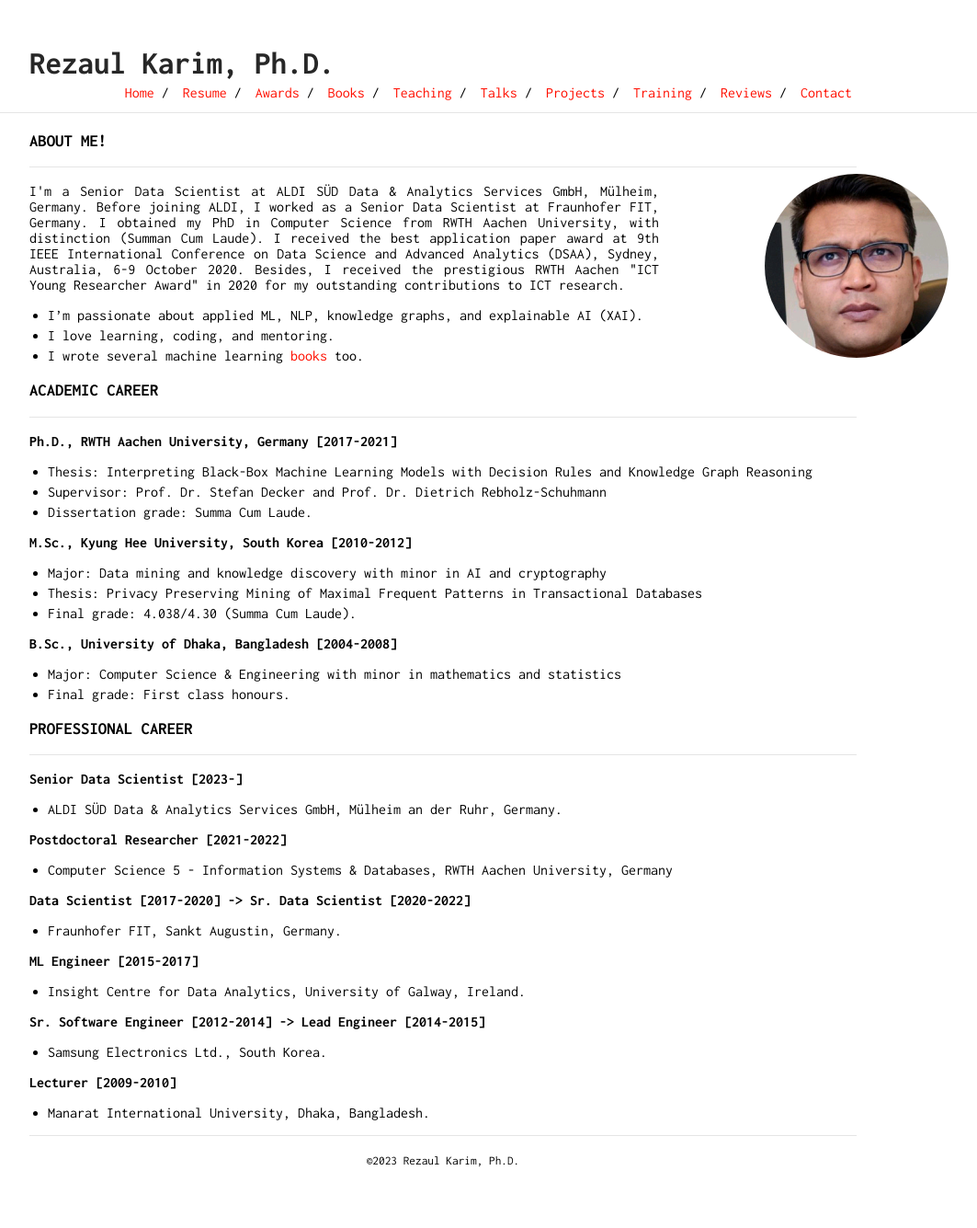
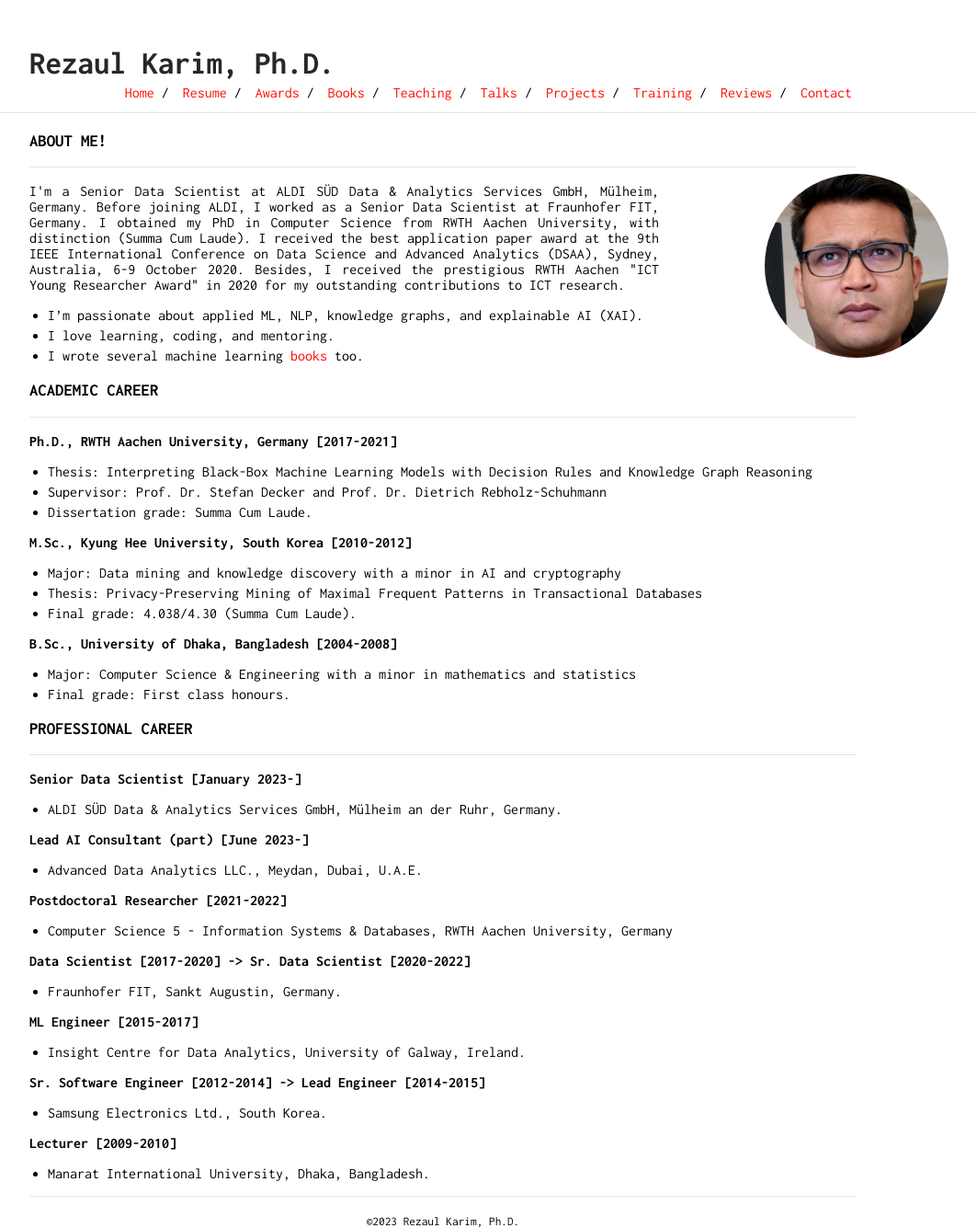
Before and after one commit to rezacsedu/rezacsedu.github.io, a Jekyll site: the page built from index.md, in a window 1280 px wide. Shown: the whole page at 92% size, without its empty margins (158-1221 px from the left). Built offline with Jekyll 4.4.1, drawn with Linux system fonts in a browser that asks for light colours; our own code applies the rules of GitHub Pages for plain Markdown files; before the commit the page ends 1269 px from its top, so only the background shows below that.

Commit message:
Update index.md

```diff
--- a/index.md
+++ b/index.md
@@ -2,7 +2,7 @@
 ___
 <img class="profile-picture" src="img/1664312512000.jpg" width="100">
 
-<p style='text-align: justify;'> I'm a Senior Data Scientist at ALDI SÜD Data & Analytics Services GmbH, Mülheim, Germany. Before joining ALDI, I worked as a Senior Data Scientist at Fraunhofer FIT, Germany. I obtained my PhD in Computer Science from RWTH Aachen University, with distinction (Summan Cum Laude). I received the best application paper award at 9th IEEE International Conference on Data Science and Advanced Analytics (DSAA), Sydney, Australia, 6-9 October 2020. Besides, I received the prestigious RWTH Aachen "ICT Young Researcher Award" in 2020 for my outstanding contributions to ICT research.</p>
+<p style='text-align: justify;'> I'm a Senior Data Scientist at ALDI SÜD Data & Analytics Services GmbH, Mülheim, Germany. Before joining ALDI, I worked as a Senior Data Scientist at Fraunhofer FIT, Germany. I obtained my PhD in Computer Science from RWTH Aachen University, with distinction (Summa Cum Laude). I received the best application paper award at the 9th IEEE International Conference on Data Science and Advanced Analytics (DSAA), Sydney, Australia, 6-9 October 2020. Besides, I received the prestigious RWTH Aachen "ICT Young Researcher Award" in 2020 for my outstanding contributions to ICT research.</p>
 
 - I'm passionate about applied ML, NLP, knowledge graphs, and explainable AI (XAI).
 - I love learning, coding, and mentoring.
@@ -16,18 +16,22 @@ ___
 - Dissertation grade: Summa Cum Laude.
 
 **M.Sc., Kyung Hee University, South Korea [2010-2012]**
-- Major: Data mining and knowledge discovery with minor in AI and cryptography
-- Thesis: Privacy Preserving Mining of Maximal Frequent Patterns in Transactional Databases
+- Major: Data mining and knowledge discovery with a minor in AI and cryptography
+- Thesis: Privacy-Preserving Mining of Maximal Frequent Patterns in Transactional Databases
 - Final grade: 4.038/4.30 (Summa Cum Laude).
 
 **B.Sc., University of Dhaka, Bangladesh [2004-2008]**
-- Major: Computer Science & Engineering with minor in mathematics and statistics
+- Major: Computer Science & Engineering with a minor in mathematics and statistics
 - Final grade: First class honours.
 
 ### PROFESSIONAL CAREER
 ___
-**Senior Data Scientist [2023-]**
+
+**Senior Data Scientist [January 2023-]**
 - ALDI SÜD Data & Analytics Services GmbH, Mülheim an der Ruhr, Germany.
+
+**Lead AI Consultant (part) [June 2023-]**
+- Advanced Data Analytics LLC., Meydan, Dubai, U.A.E.
 
 **Postdoctoral Researcher [2021-2022]**
 - Computer Science 5 - Information Systems & Databases, RWTH Aachen University, Germany
```
